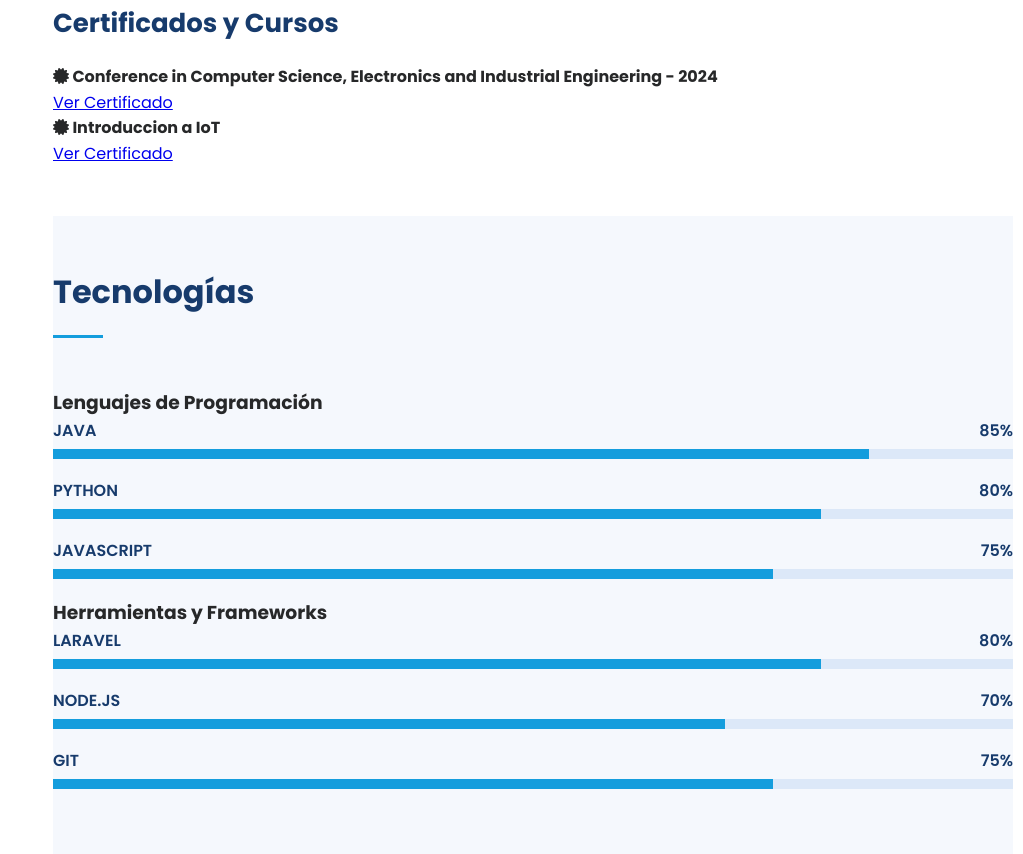
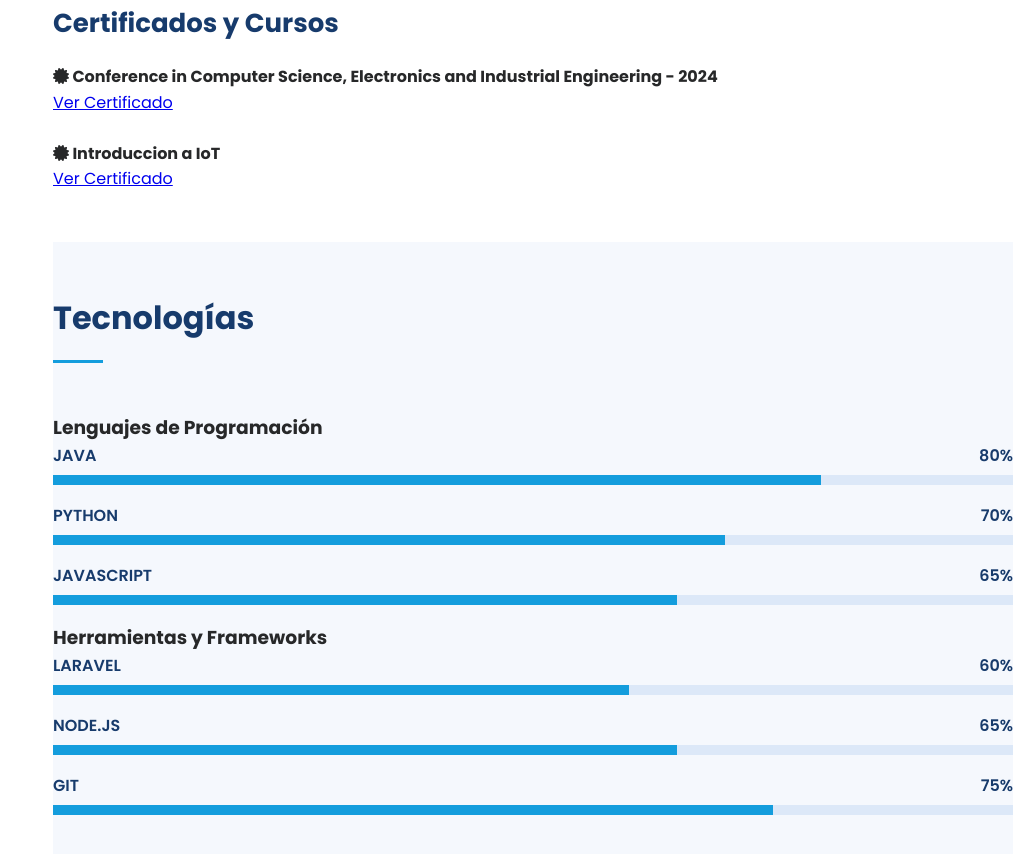
Before and after one commit to seby10/seby10.github.io, a plain HTML site: page index.html in a window 1280 px wide. Shown: the part 1559-2413 px from the top of the page, without its empty margins (257-1280 px from the left). Drawn offline with nearby package versions, Linux system fonts and the light colour scheme.

Commit message:
Minima cambio en ciertas partes del feature

```diff
--- a/index.html
+++ b/index.html
@@ -60,18 +60,22 @@
         <div class="row">
           <div class="content" data-aos="fade-up">
             <p>
-              🙋 Soy Sebastián Constante, estudiante de Ingeniería en Software en la U.T.A.
+              🙋 Hola soy Sebastián Constante, estudiante de Ingeniería en Software en la U.T.A.
               Me apasiona la programación, la tecnología y la innovación. ¡Siempre estoy buscando nuevos desafíos!
               Estoy en constante aprendizaje y me encanta adquirir nuevos conocimientos.
               ¡Listo para ayudar a quien lo necesite!
             </p>
 
+            <div class="row mt-5">
+              <div class="col-lg-6">
                 <h3>Hobbies</h3>
                 <ul>
                   <li><i class="fas fa-dumbbell"></i> <strong>Ejercitarme:</strong> Ir al Gym</li>
                   <li><i class="fas fa-book"></i> <strong>Leer:</strong> Desarrollo Personal</li>
                   <li><i class="fas fa-language"></i> <strong>Idiomas:</strong> Aprender Inglés/Francés</li>
                 </ul>
+              </div>
+            </div>
 
             <div class="row mt-5">
               <div class="col-lg-6">
@@ -98,13 +102,13 @@
                   <a href="docs/C416_APROBA_1805424965_CONSTANTENARANJO.pdf" target="_blank" class="btn-certificate">Ver
                     Certificado</a>
                 </div>
+                <br>
                 <div class="certificate-item mt-4">
                   <h4><i class="fas fa-certificate"></i> Introduccion a IoT</h4>
                   <a href="docs/Fabricio SebastiConstante Naranj-3A-SW-FISEI-ITN--certificate (1).pdf" target="_blank"
                     class="btn-certificate">Ver
                     Certificado</a>
                 </div>
-
               </div>
             </div>
 
@@ -124,23 +128,23 @@
           <div class="col-lg-6" data-aos="fade-up">
             <h3>Lenguajes de Programación</h3>
             <div class="progress">
-              <span class="skill">Java <i class="val">85%</i></span>
-              <div class="progress-bar-wrap">
-                <div class="progress-bar" role="progressbar" style="width: 85%"></div>
-              </div>
-            </div>
-
-            <div class="progress">
-              <span class="skill">Python <i class="val">80%</i></span>
+              <span class="skill">Java <i class="val">80%</i></span>
               <div class="progress-bar-wrap">
                 <div class="progress-bar" role="progressbar" style="width: 80%"></div>
               </div>
             </div>
 
             <div class="progress">
-              <span class="skill">Javascript <i class="val">75%</i></span>
+              <span class="skill">Python <i class="val">70%</i></span>
               <div class="progress-bar-wrap">
-                <div class="progress-bar" role="progressbar" style="width: 75%"></div>
+                <div class="progress-bar" role="progressbar" style="width: 70%"></div>
+              </div>
+            </div>
+
+            <div class="progress">
+              <span class="skill">Javascript <i class="val">65%</i></span>
+              <div class="progress-bar-wrap">
+                <div class="progress-bar" role="progressbar" style="width: 65%"></div>
               </div>
             </div>
           </div>
@@ -148,16 +152,16 @@
           <div class="col-lg-6" data-aos="fade-up" data-aos-delay="100">
             <h3>Herramientas y Frameworks</h3>
             <div class="progress">
-              <span class="skill">Laravel <i class="val">80%</i></span>
+              <span class="skill">Laravel <i class="val">60%</i></span>
               <div class="progress-bar-wrap">
-                <div class="progress-bar" role="progressbar" style="width: 80%"></div>
+                <div class="progress-bar" role="progressbar" style="width: 60%"></div>
               </div>
             </div>
 
             <div class="progress">
-              <span class="skill">Node.js <i class="val">70%</i></span>
+              <span class="skill">Node.js <i class="val">65%</i></span>
               <div class="progress-bar-wrap">
-                <div class="progress-bar" role="progressbar" style="width: 70%"></div>
+                <div class="progress-bar" role="progressbar" style="width: 65%"></div>
               </div>
             </div>
 
@@ -182,7 +186,8 @@
             <div class="portfolio-wrap">
               <img src="images/favicon.ico" alt="Blog Website" class="project-image">
               <h4>ReadOn Blog</h4>
-              <p>Website en donde usuarios pueden publicar o leer blogs de todo tipo, desarrollado con Framework Laravel</p>
+              <p>Website en donde usuarios pueden publicar o leer blogs de todo tipo, desarrollado con Framework Laravel
+              </p>
               <div class="portfolio-links">
                 <a href="https://github.com/DavidJosueP2/Project-Read-On.git" target="_blank">Ver Proyecto</a>
               </div>
@@ -192,7 +197,8 @@
             <div class="portfolio-wrap">
               <img src="images/steptodown.com502717.jpg" alt="Sopa de Letras" class="project-image">
               <h4>Sopa de Letras</h4>
-              <p>Juego de Sopa de Letras en Java Swing con niveles de dificultad, haciendo uso de Estructuras de Datos.</p>
+              <p>Juego de Sopa de Letras en Java Swing con niveles de dificultad, haciendo uso de Estructuras de Datos.
+              </p>
               <div class="portfolio-links">
                 <a href="https://github.com/PabloAML1/SopaLetras.git" target="_blank">Ver Proyecto</a>
               </div>
@@ -202,9 +208,10 @@
             <div class="portfolio-wrap">
               <img src="images/sa.png" alt="Nuevo Proyecto" class="project-image">
               <h4>Elecciones Universitarias</h4>
-              <p>Un proyecto destinado a ofrecer informacion de la candidata Mary Cruz y su equipo de trabajo para las elecciones universitarias 2024</p>
+              <p>Un proyecto destinado a ofrecer informacion de la candidata Mary Cruz y su equipo de trabajo para las
+                elecciones universitarias 2024</p>
               <div class="portfolio-links">
-                <a href="#" target="_blank">Ver Proyecto</a>
+                <a href="https://github.com/seby10/MCSProject" target="_blank">Ver Proyecto</a>
               </div>
             </div>
           </div>
```
Lines whose indentation alone changed are shown as unchanged.
